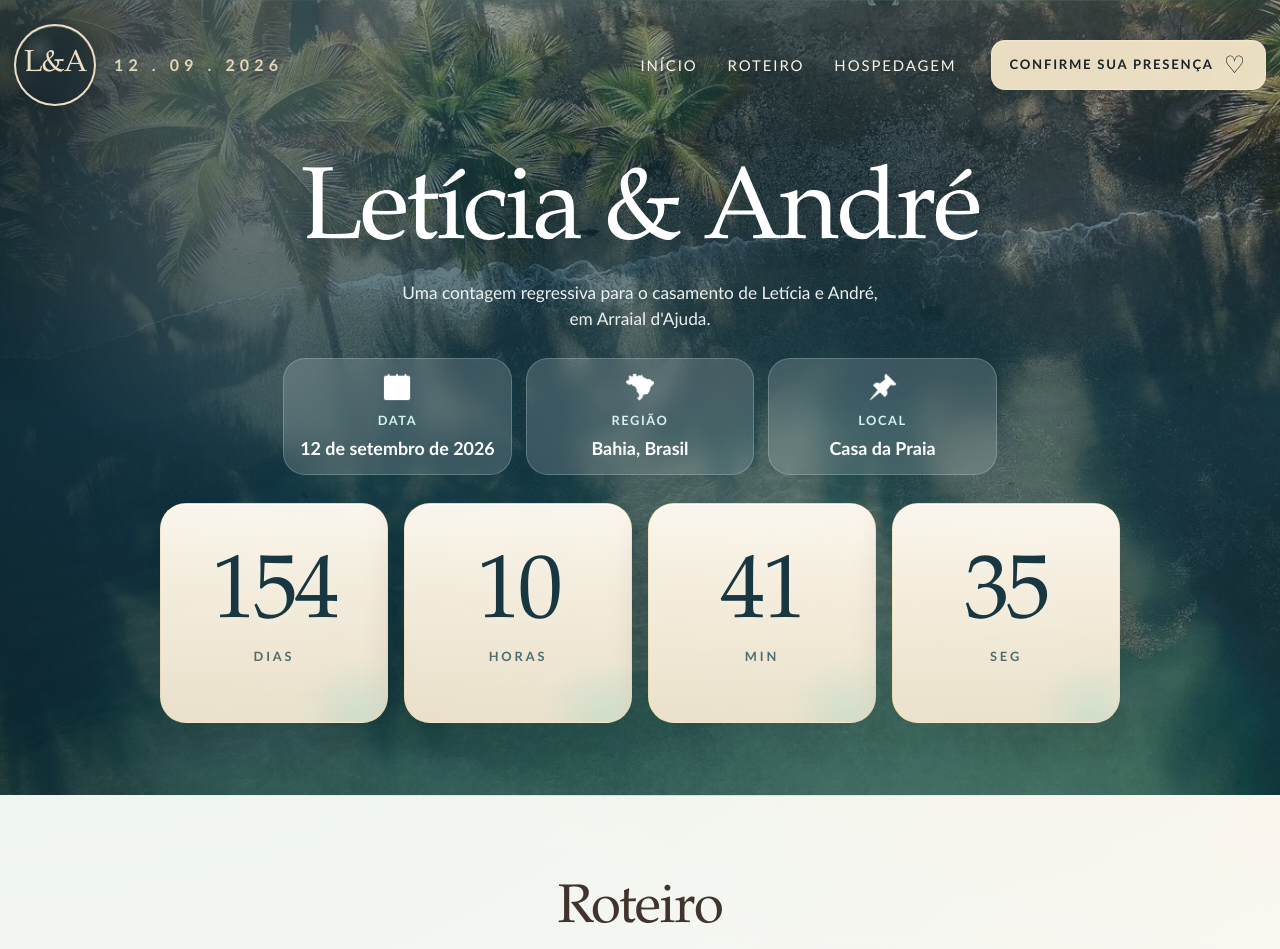
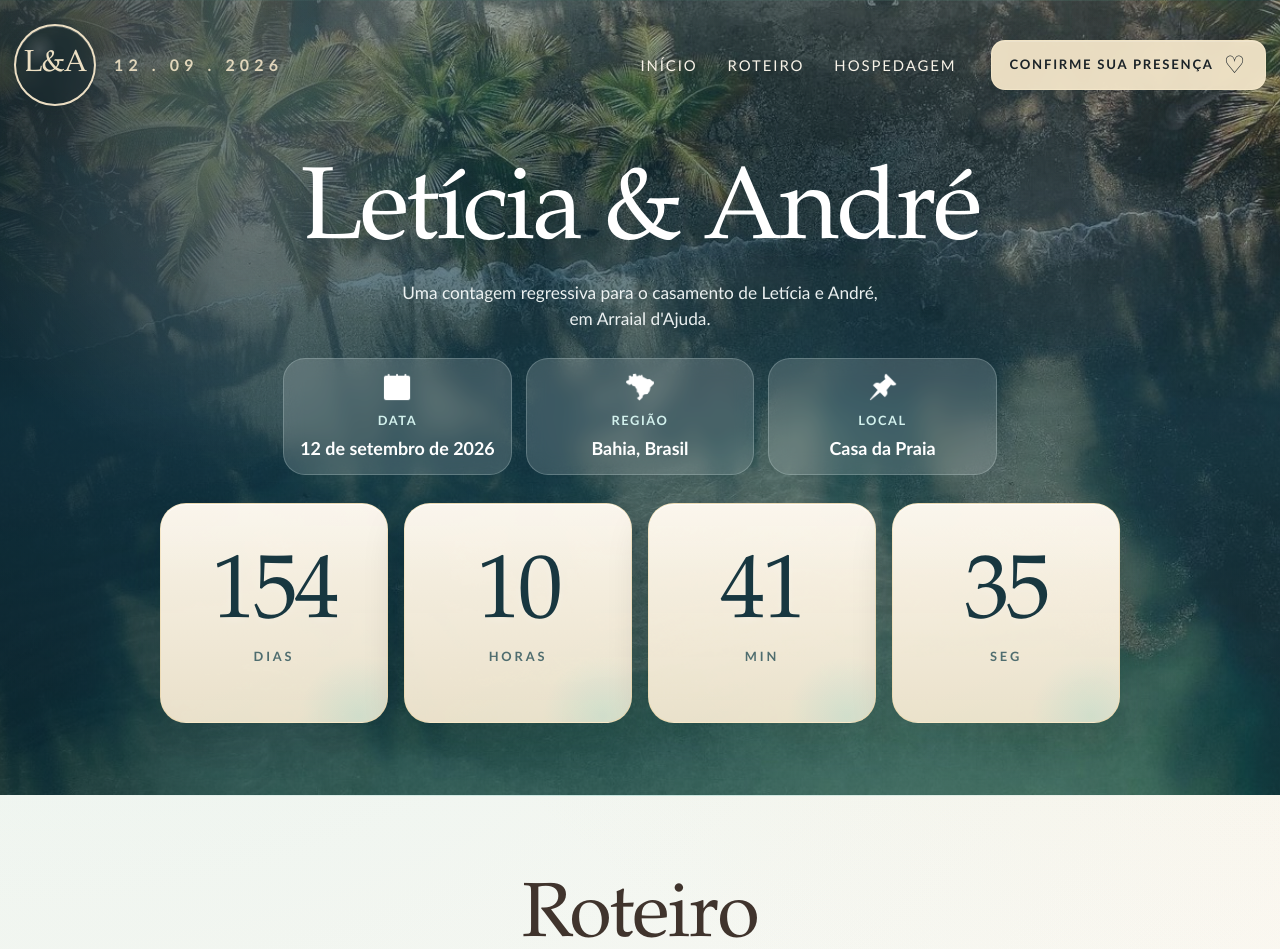
Before and after one commit to heitor-barbosa/travel-countdown-app, a React (Vite) app in the folder frontend/: page / in a window 1280 px wide. Shown: the top 949 px of the page. Built offline with nearby package versions, Linux system fonts and the light colour scheme.

Commit message:
Ajustes no tamanho da fonte de titulos

```diff
--- a/frontend/src/App.css
+++ b/frontend/src/App.css
@@ -524,6 +524,10 @@
 
 .section-heading--centered h2 {
   margin-bottom: 10px;
+  font-family: var(--font-display);
+  color: var(--ink);
+  font-size: clamp(3rem, 6vw, 5rem);
+  line-height: 0.95;
 }
 
 .section-heading--centered .section-kicker {
@@ -722,7 +726,8 @@
 }
 
 .stay-suggestions__header h3 {
-  font-size: clamp(2.2rem, 4vw, 3.5rem);
+  font-size: clamp(2rem, 3.6vw, 3rem);
+  line-height: 1;
 }
 
 .stay-hotel-grid {
```
